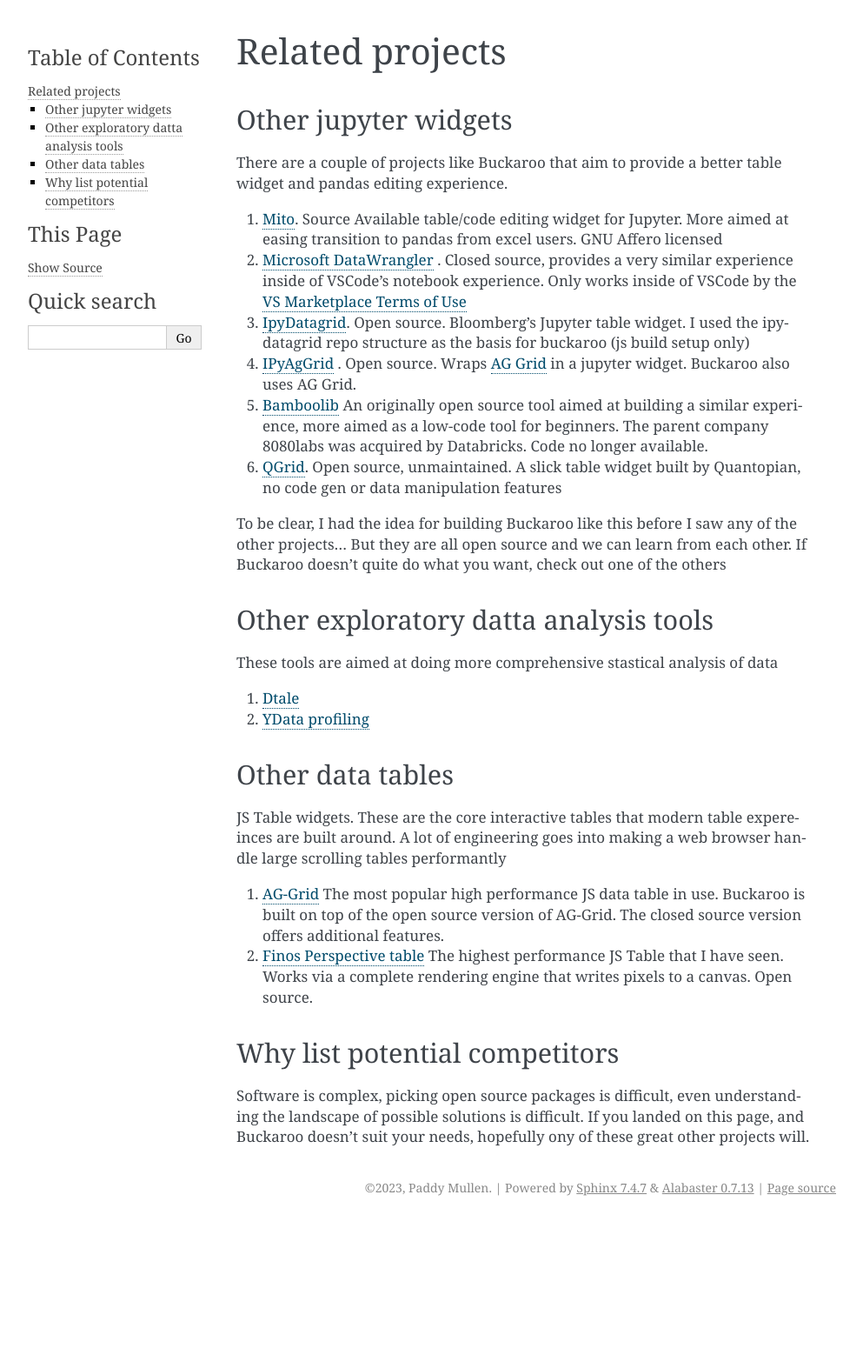
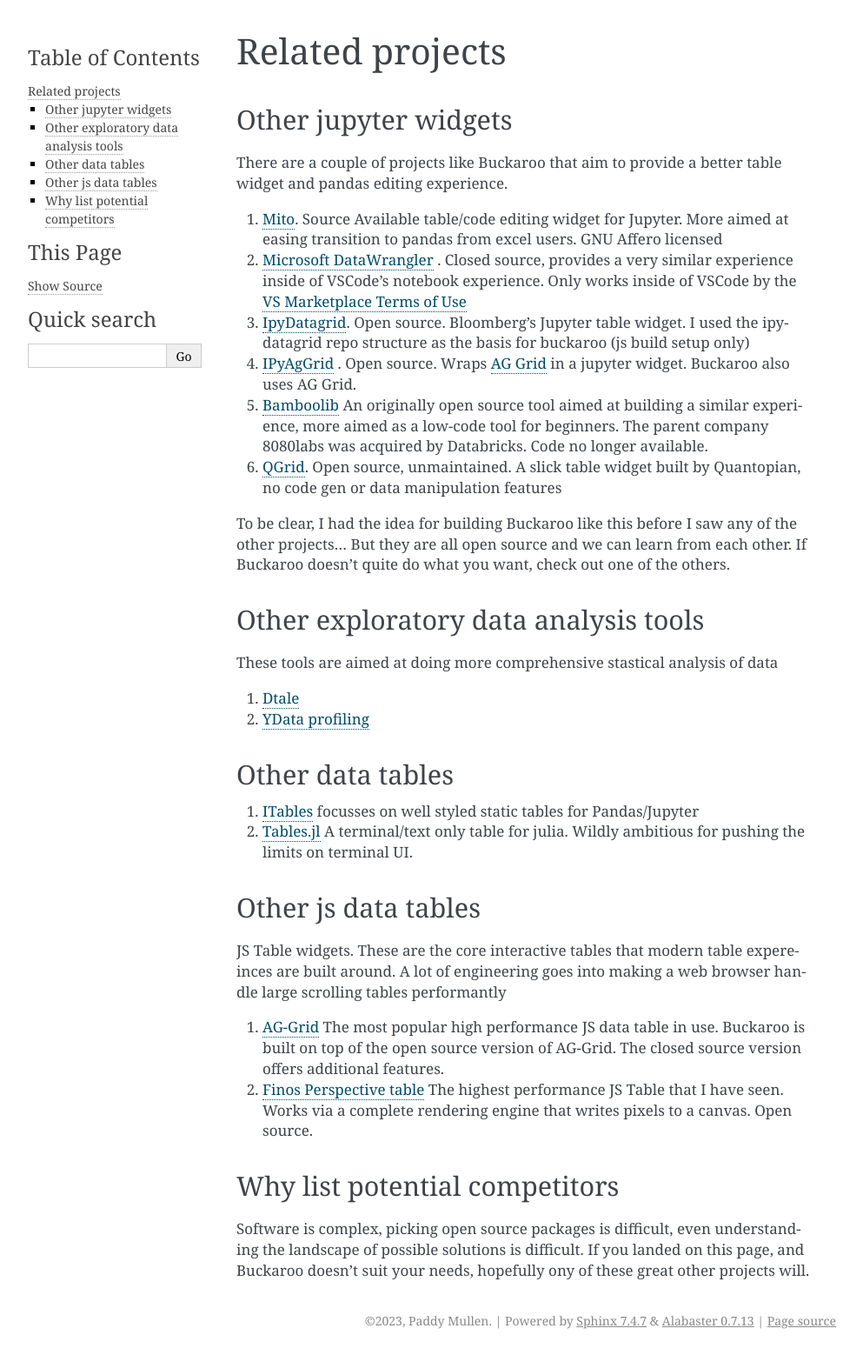
Before and after one commit to paddymul/buckaroo, a Sphinx documentation site: the page built from docs/source/articles/related_projects.rst, in a window 1280 px wide. Shown: the whole page at 87% size, without its empty margins (148-1141 px from the left). Built offline with Sphinx 7.4.7, drawn with Linux system fonts in a browser that asks for light colours; before the commit the page ends 1405 px from its top, so only the background shows below that.

Commit message:
Added more tables to related projecs

```diff
--- a/docs/source/articles/related_projects.rst
+++ b/docs/source/articles/related_projects.rst
@@ -16,10 +16,10 @@
 #. `QGrid <https://github.com/quantopian/qgrid>`_.  Open source, unmaintained.  A slick table widget built by Quantopian, no code gen or data manipulation features
 
 
-To be clear, I had the idea for building Buckaroo like this before I saw any of the other projects... But they are all open source and we can learn from each other.  If Buckaroo doesn't quite do what you want, check out one of the others
+To be clear, I had the idea for building Buckaroo like this before I saw any of the other projects... But they are all open source and we can learn from each other.  If Buckaroo doesn't quite do what you want, check out one of the others.
 
 
-Other exploratory datta analysis tools
+Other exploratory data analysis tools
 --------------------------------------
 
 These tools are aimed at doing more comprehensive stastical analysis of data
@@ -31,6 +31,12 @@
 Other data tables
 -----------------
 
+#. `ITables <https://github.com/mwouts/itables>`_  focusses on well styled static tables for Pandas/Jupyter
+#. `Tables.jl <https://github.com/JuliaData/Tables.jl>`_ A terminal/text only table for julia.  Wildly ambitious for pushing the limits on terminal UI.
+
+Other js data tables
+--------------------
+
 JS Table widgets.  These are the core interactive tables that modern table expereinces are built around.  A lot of engineering goes into making a web browser handle large scrolling tables performantly
 
 #. `AG-Grid <https://www.ag-grid.com/>`_ The most popular high performance JS data table in use.  Buckaroo is built on top of the open source version of AG-Grid.  The closed source version offers additional features.
```
